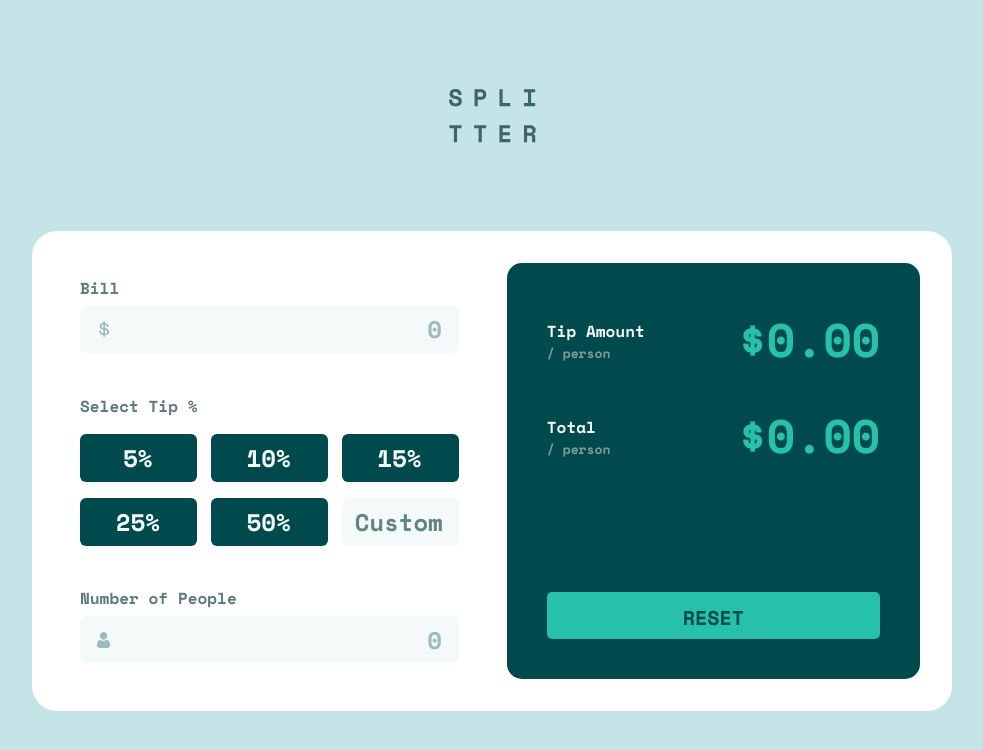
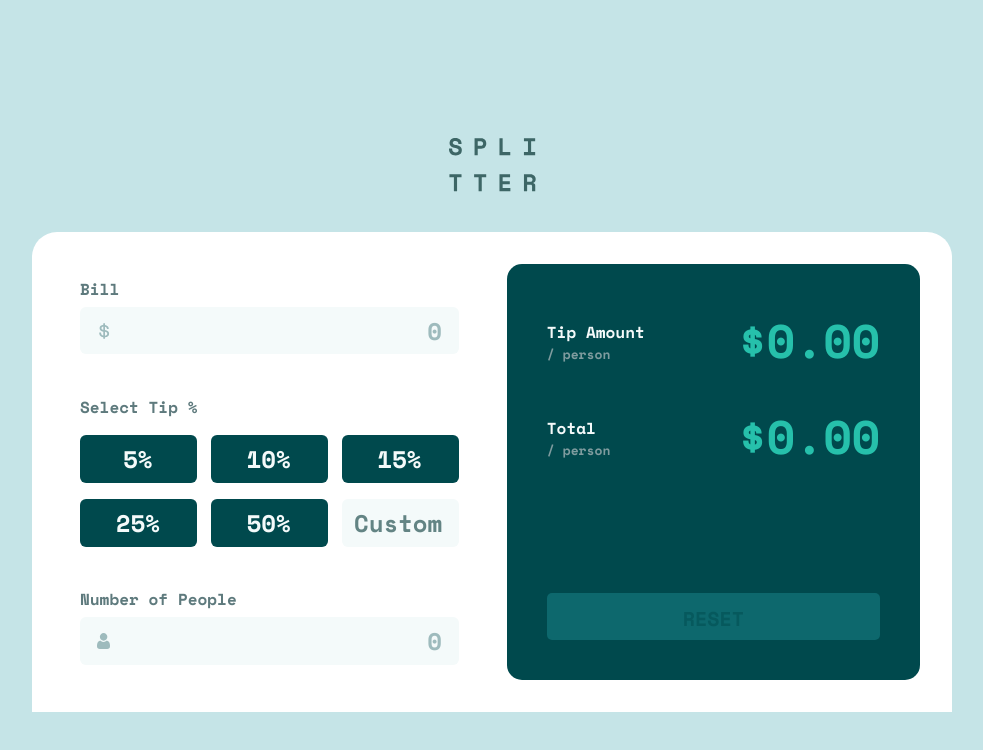
Before and after one commit to stefan-novakovic/tip_calculator_app, a React (Create React App) app: page / in a window 1280 px wide. Shown: the top 750 px of the page, without its empty margins (148-1131 px from the left). Built offline with nearby package versions, Linux system fonts and the light colour scheme.

Commit message:
Project done

```diff
--- a/src/Calculator.css
+++ b/src/Calculator.css
@@ -18,3 +18,9 @@
     grid-template-columns: 1fr;
   }
 }
+
+@media only screen and (max-height: 933px) {
+  .calculator {
+    border-radius: 25px 25px 0 0;
+  }
+}
--- a/src/Calculator.js
+++ b/src/Calculator.js
@@ -43,9 +43,13 @@ const Calculator = () => {
         tipAmountTip={tipAmountTip}
         setTotalTip={setTotalTip}
         setTipAmountTip={setTipAmountTip}
+        bill={bill}
         setBill={setBill}
+        tipPercentage={tipPercentage}
         setTipPercentage={setTipPercentage}
+        people={people}
         setPeople={setPeople}
+        customTip={customTip}
         setCustomTip={setCustomTip}
       />
     </section>
--- a/src/CalculatorOutputSection.css
+++ b/src/CalculatorOutputSection.css
@@ -54,6 +54,16 @@
   filter: brightness(95%);
 }
 
+.calculator-output-section .reset-btn-disabled {
+  font-family: inherit;
+  font-size: 20px;
+  padding: 0.7rem 0.5rem 0.4rem;
+  border: none;
+  border-radius: 5px;
+  background-color: #0d686d;
+  color: hsla(183, 100%, 15%, 0.5);
+}
+
 @media only screen and (max-width: 991px) {
   .calculator-output-section {
     padding: 2.45rem 1.5rem 1.65rem;
--- a/src/CalculatorOutputSection.js
+++ b/src/CalculatorOutputSection.js
@@ -5,9 +5,13 @@ const CalculatorOutputSection = ({
   tipAmountTip,
   setTotalTip,
   setTipAmountTip,
+  bill,
   setBill,
+  tipPercentage,
   setTipPercentage,
+  people,
   setPeople,
+  customTip,
   setCustomTip,
 }) => {
   const handleReset = () => {
@@ -41,7 +45,16 @@ const CalculatorOutputSection = ({
         </div>
       </div>
 
-      <button type="button" onClick={handleReset} className="reset-btn">
+      <button
+        type="button"
+        className={
+          bill || tipPercentage || customTip || people
+            ? "reset-btn"
+            : "reset-btn-disabled"
+        }
+        disabled={bill || tipPercentage || customTip || people ? false : true}
+        onClick={handleReset}
+      >
         RESET
       </button>
     </section>
--- a/src/Tip.css
+++ b/src/Tip.css
@@ -36,6 +36,7 @@
 .tip-btns-container button:hover,
 .tip-btns-container button:focus-visible {
   background-color: #9fe8df;
+  color: hsl(183, 100%, 15%);
 }
 
 .tip-btns-container button:active {
@@ -61,6 +62,7 @@
 }
 
 .tip-btns-container input::placeholder {
+  text-align: center;
   color: #638484;
 }
 
@@ -71,4 +73,8 @@
     column-gap: 1rem;
     margin-bottom: 2rem;
   }
+
+  .tip-btns-container input {
+    width: 100%;
+  }
 }
--- a/src/index.css
+++ b/src/index.css
@@ -46,7 +46,20 @@ input[type="number"] {
 
 @media only screen and (max-width: 991px) {
   main {
-    padding: 3.1rem 0;
+    padding: 3.1rem 1rem;
     gap: 2.5rem;
   }
 }
+
+@media only screen and (max-width: 500px) {
+  main {
+    padding: 3.1rem 0;
+  }
+}
+
+@media only screen and (max-height: 933px) {
+  main {
+    padding: 3.1rem 0 0;
+    gap: 2.5rem;
+  }
+}
```
